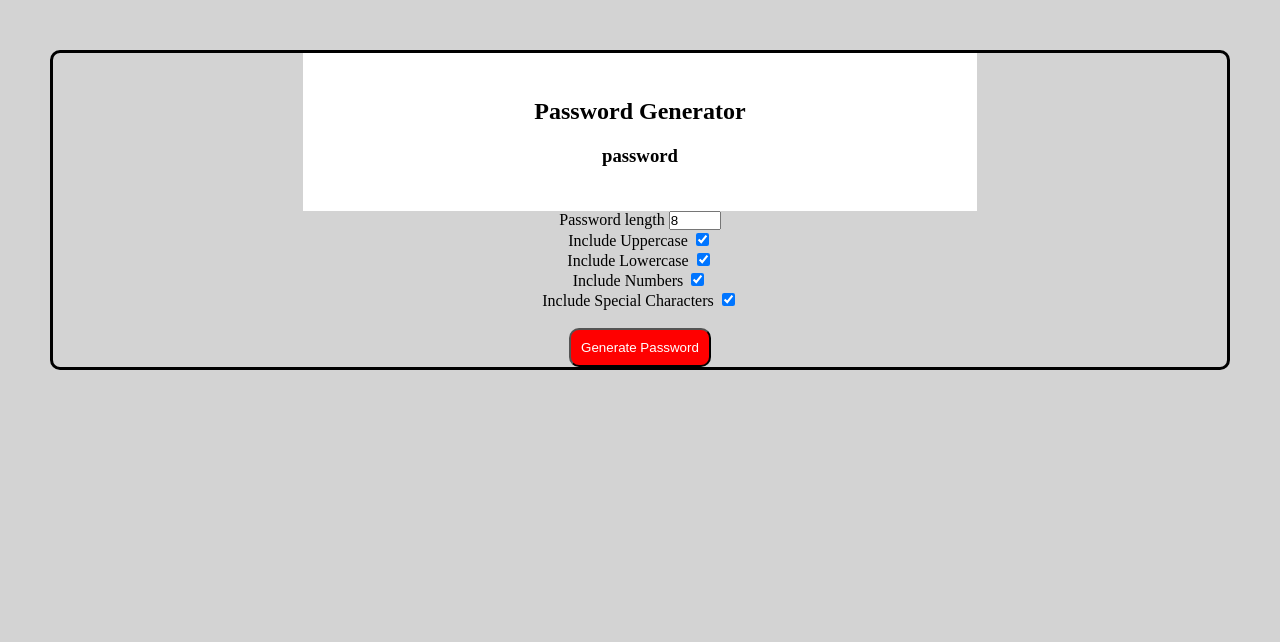
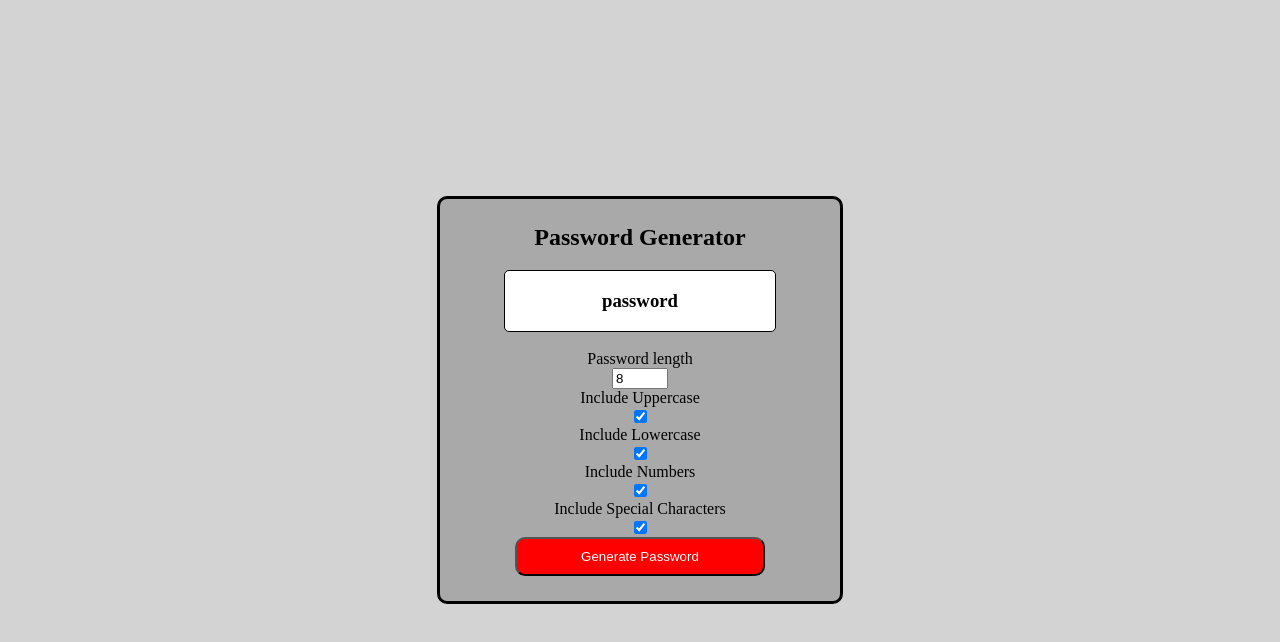
Before and after one commit to mrgssg/pw-generator, a plain HTML site: page index.html in a window 1280 px wide. Drawn offline with Linux system fonts and the light colour scheme.

Commit message:
updating html and css

```diff
--- a/index.html
+++ b/index.html
@@ -10,40 +10,35 @@
 
 <body>
     <div class="container">
-        <h2>Password Generator</h2>
-            <h3>password</h3>
+        <h2 class="title">Password Generator</h2>
+            <h3 class="password-display">password</h3>
 
-        </div>
 
-        <div class="criteria">
-            <div class="criteria"></div>
+        <form class="form"></form>
             <label for="length"> Password length</label>
             <input type="number" min="8" max="22" value="8" id="passwordLength">
-        </div>
 
-        <div class="criteria">
             <label for="includeUppercase">Include Uppercase</label>
             <input type="checkbox" id="includeUppercase" checked/>
-        </div>
-        <div class="criteria">
+
             <label for="includeLowercase">Include Lowercase</label>
             <input type="checkbox" id="includeLowercase"  checked/>
 
-        <div class="criteria">
-                <label for="includeNumbers">Include Numbers</label>
-                <input type="checkbox" id="includeNumbers" checked/>
-            </div>
 
-        <div class="criteria">
-                <label for="includeSpecialCharacters">Include Special Characters</label>
-                <input type="checkbox" id="includeSpecialCharacters" checked/>
-        </div>
+            <label for="includeNumbers">Include Numbers</label>
+            <input type="checkbox" id="includeNumbers" checked/>
+
+            <label for="includeSpecialCharacters">Include Special Characters</label>
+            <input type="checkbox" id="includeSpecialCharacters" checked/>
+
+            <button type="submit">Generate Password</button>
+        </form>
 
 
+
+    </div>
+
 <br>
-
-<button type="submit">Generate Password</button>
-
 
 <script src="./script.js"></script>
 </body>
--- a/style.css
+++ b/style.css
@@ -1,36 +1,60 @@
-* {
-    margin: 10;
-    padding: 0;
-    box-sizing: border-box;
-}
-
-
 body {
     background-color: lightgray;
+    margin: 0;
+    min-height: 100vh;
+    color: black;
+    display: flex;
     justify-content: center;
-    text-align: center;
-    border: solid;
-    border-radius: 10px;
-    margin: 50px;
+    align-items: center;
     }
 
 .container {
-    background-color: white;
+    background-color: darkgray;
+    width: 350px;
     padding: 25px;
-    margin-left: 250px;
-    margin-right: 250px;
-    text-align: center;
+    border: solid;
+    border-radius: 10px;
+    display: flex;
+    justify-content: center;
+    align-items: center;
+    flex-direction: column;
 }
-
 
 button {
     background-color: red;
     color: white;
     padding: 10px;
+    width: 250px;
     border-radius: 10px;
 }
 
+.form {
+    padding: 10;
+    justify-content: center;
+    align-items: center;
+    justify-content: space-between;
+}
+
 button:hover {
+    background-color: green;
+    color: black;
+}
+
+.title {
+    margin: 0;
+    text-align: center;
+}
+
+.password-display {
     background-color: white;
     color: black;
+    padding: 10px;
+    border: 1px solid black;
+    height: 40px;
+    width: 250px;
+    display: flex;
+    justify-content: center;
+    align-items: center;
+    word-break: break-all;
+    border-radius: 5px;
 }
```
